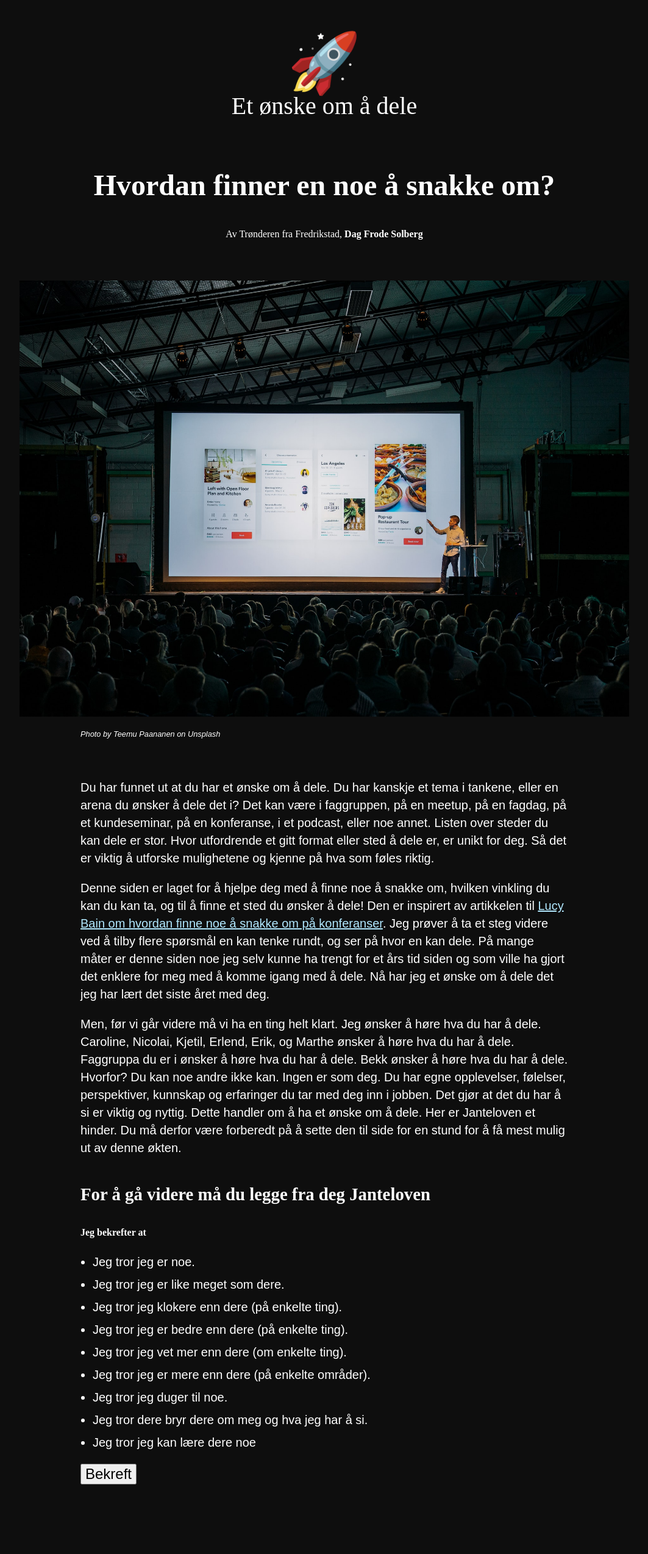
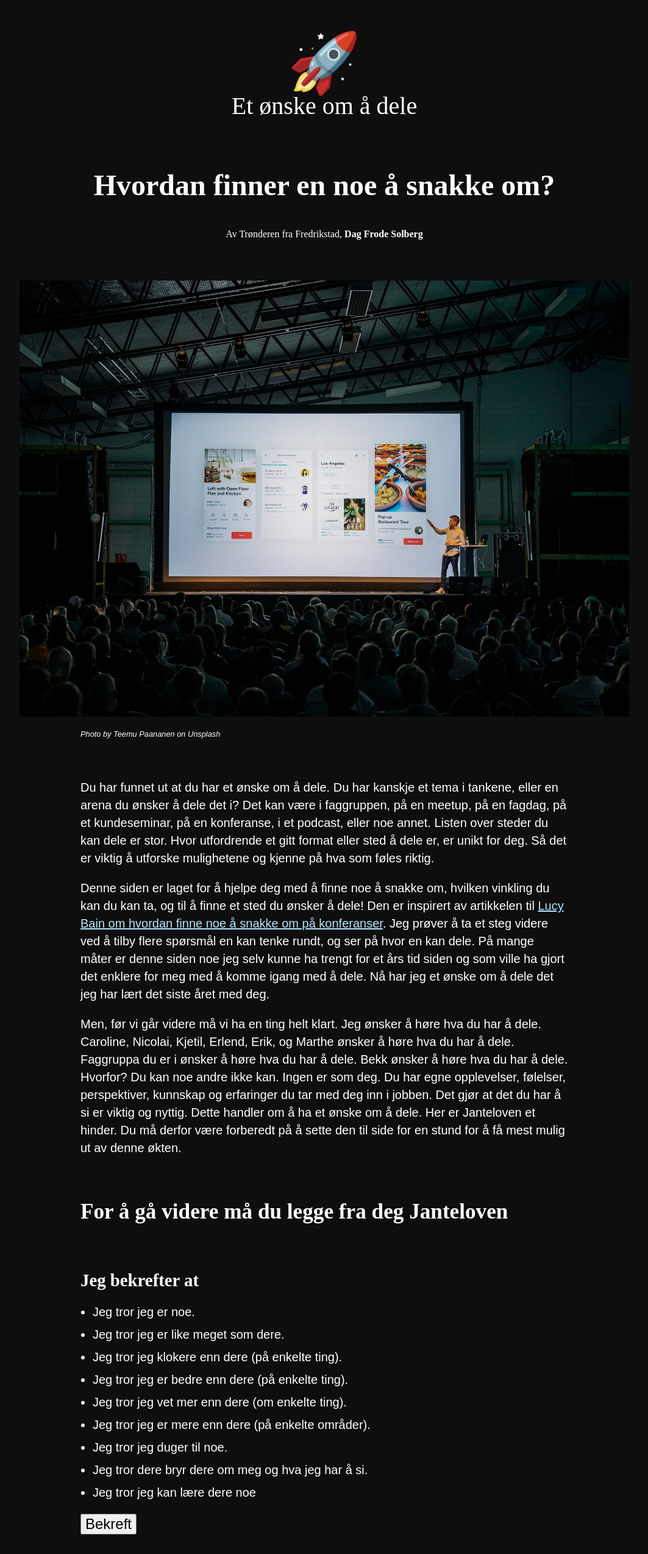
Before and after one commit to bekk/cfp, a Jekyll site: the page sider/noe-a-snakke-om/index.html, which Jekyll copies as it is, in a window 1280 px wide. Shown: the whole page at 61% size, without its empty margins (108-1171 px from the left). Built offline with Jekyll 4.4.1, drawn with Linux system fonts in a browser that asks for light colours; before the commit the page ends 2466 px from its top, so only the background shows below that.

Commit message:
Update header styling

```diff
--- a/_layouts/default.html
+++ b/_layouts/default.html
@@ -43,10 +43,6 @@
 
         {{ content }}
 
-        <div class="footer border-top border-gray-light mt-5 pt-3 text-right text-gray">
-            This site is open source. <a href="https://github.com/bekk/cfp/edit/master/README.md">Improve this page</a>.
-        </div>
-
     </div>
     <script src="https://cdnjs.cloudflare.com/ajax/libs/anchor-js/4.1.0/anchor.min.js"
         integrity="sha256-lZaRhKri35AyJSypXXs4o6OPFTbTmUoltBbDCbdzegg=" crossorigin="anonymous"></script>
--- a/assets/css/style.css
+++ b/assets/css/style.css
@@ -73,7 +73,8 @@ h2 {
 
 h3 {
     font-size: 1.8rem;
-    margin-top: 40px;
+    margin-top: 64px;
+    margin-bottom: 16px;
 }
 
 header a {
--- a/sider/noe-a-snakke-om/index.html
+++ b/sider/noe-a-snakke-om/index.html
@@ -116,8 +116,8 @@
             </p>
 
 
-            <h3>For å gå videre må du legge fra deg Janteloven</h3>
-            <h4>Jeg bekrefter at</h4>
+            <h2>For å gå videre må du legge fra deg Janteloven</h2>
+            <h3>Jeg bekrefter at</h3>
             <ul>
                 <li>Jeg tror jeg er noe.</li>
                 <li>Jeg tror jeg er like meget som dere.</li>
```
